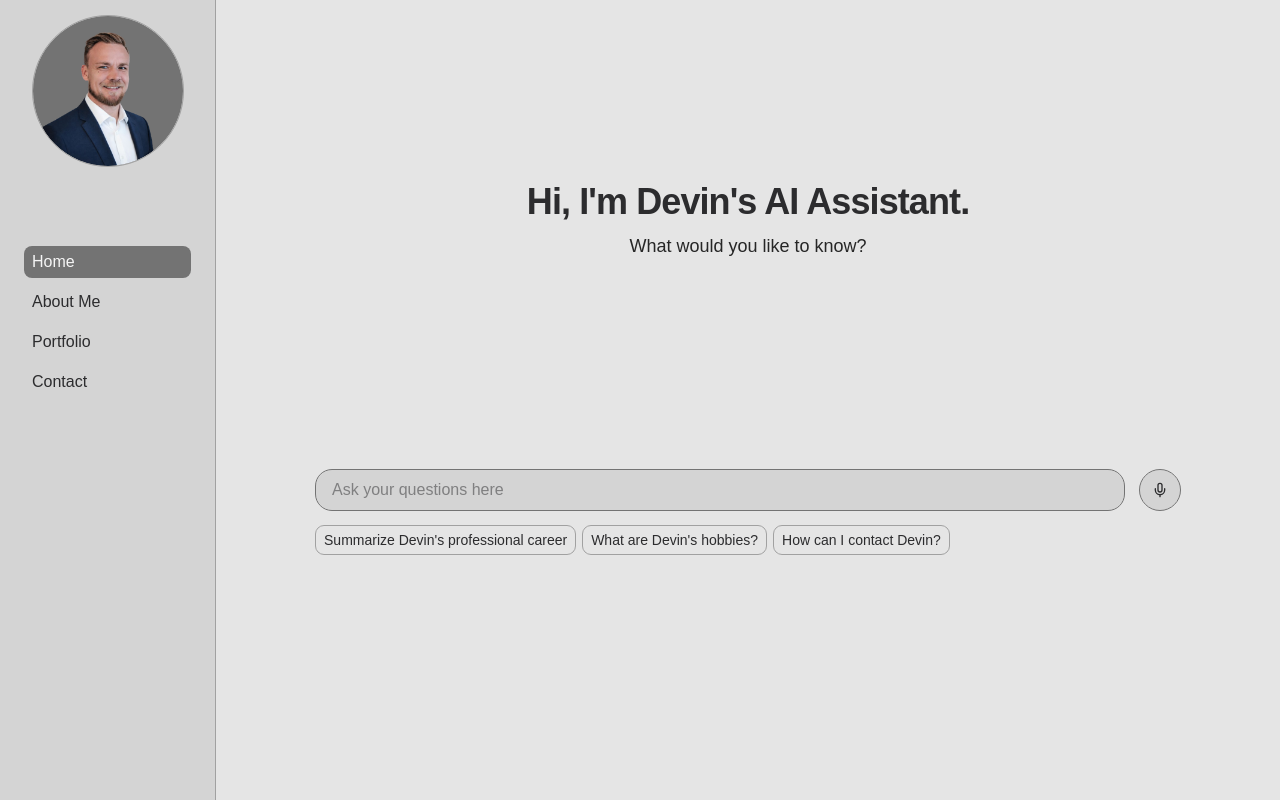
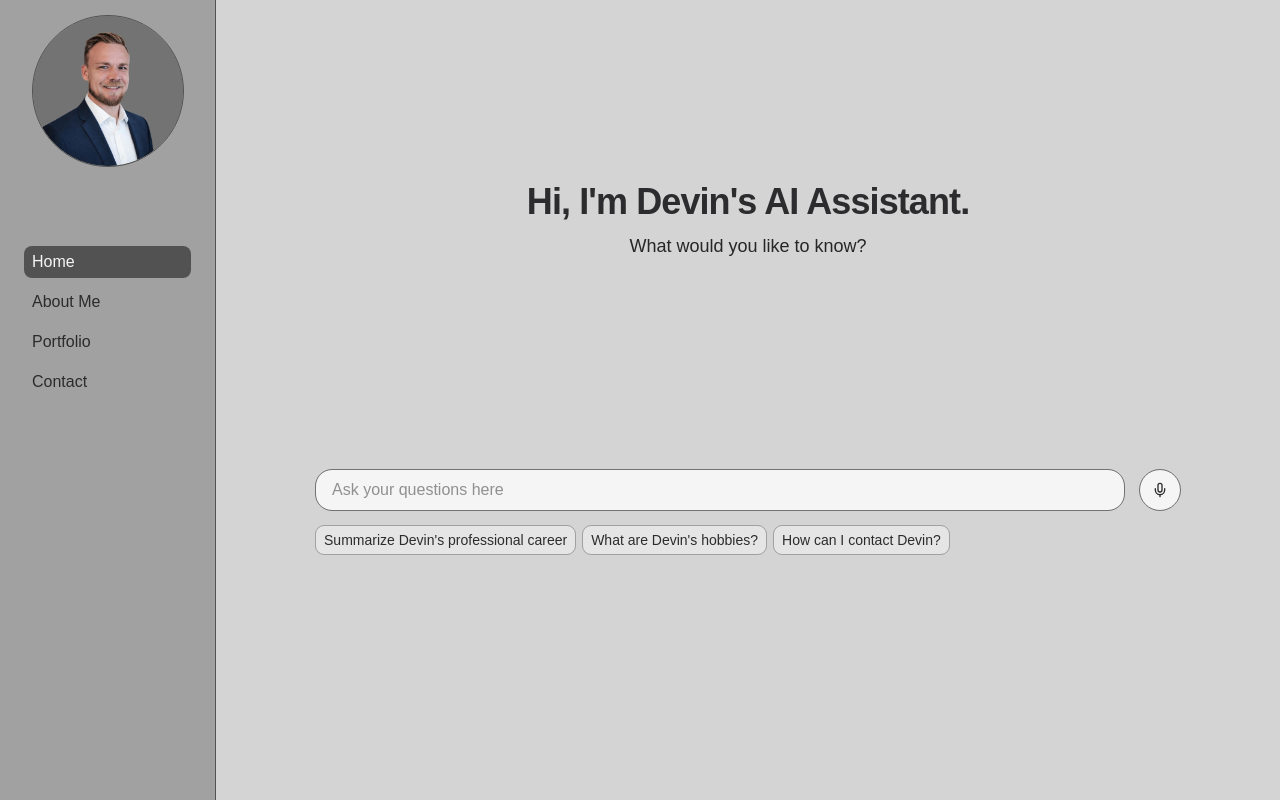
Before and after one commit to tidalsites/devinhaynes, a Next.js app: page / in a window 1280 px wide. Built offline with nearby package versions, Linux system fonts and the light colour scheme.

Commit message:
light mode updates

```diff
--- a/app/contact/page.tsx
+++ b/app/contact/page.tsx
@@ -10,7 +10,7 @@ export const metadata: Metadata = {
 
 export default function Contact() {
   return (
-    <div className="w-full h-full min-h-[calc(100vh-61px)] grid place-content-center bg-neutral-200 dark:bg-background">
+    <div className="w-full h-full min-h-[calc(100vh-61px)] grid place-content-center bg-neutral-300 dark:bg-background">
       <div className="flex flex-col gap-4 px-16 py-8 border border-neutral-400 dark:border-neutral-800 rounded-md bg-neutral-300 dark:bg-neutral-900">
         <h1 className="text-4xl font-bold">Contact Me</h1>
         <ContactForm />
--- a/app/page.tsx
+++ b/app/page.tsx
@@ -9,7 +9,7 @@ export const metadata: Metadata = {
 
 export default function Home() {
   return (
-    <div className="flex items-center sm:justify-center pb-8 h-[calc(100vh-61px)] md:h-screen px-6 md:px-16 bg-neutral-200 dark:bg-background">
+    <div className="flex items-center sm:justify-center pb-8 h-[calc(100vh-61px)] md:h-screen px-6 md:px-16 bg-neutral-300 dark:bg-background">
       <Chat />
     </div>
   );
--- a/app/portfolio/page.tsx
+++ b/app/portfolio/page.tsx
@@ -16,7 +16,7 @@ export const metadata: Metadata = {
 
 export default function Portfolio() {
   return (
-    <div className="flex min-h-screen flex-col items-center gap-12 py-24 px-6 md:px-10 lg:px-12 sm:items-start bg-neutral-200 dark:bg-background">
+    <div className="flex min-h-screen flex-col items-center gap-12 py-24 px-6 md:px-10 lg:px-12 sm:items-start bg-neutral-300 dark:bg-background">
       <div>
         <h1 className="max-w-xs text-3xl font-semibold leading-10 tracking-tight ">
           Portfolio
--- a/components/Chat.tsx
+++ b/components/Chat.tsx
@@ -267,7 +267,7 @@ export default function Chat() {
             >
               <textarea
                 placeholder="Ask your questions here"
-                className="rounded-2xl px-4 py-2 bg-neutral-300 dark:bg-neutral-900 outline-1 outline-neutral-500 dark:outline-neutral-800 resize-none grow field-sizing-content"
+                className="rounded-2xl px-4 py-2 bg-neutral-100 dark:bg-neutral-900 outline-1 outline-neutral-500 dark:outline-neutral-800 resize-none grow field-sizing-content"
                 ref={inputRef}
                 onChange={(e: ChangeEvent<HTMLTextAreaElement>) =>
                   setInput(e.currentTarget.value)
@@ -282,7 +282,7 @@ export default function Chat() {
               {input.trim() ? (
                 <button
                   type="submit"
-                  className="rounded-full bg-neutral-300 dark:bg-neutral-900 outline-1 outline-neutral-500 dark:outline-neutral-800 hover:bg-slate-500 hover:dark:bg-slate-800 hover:text-neutral-300 p-2 w-10 h-10 grid place-content-center"
+                  className="rounded-full bg-neutral-100 dark:bg-neutral-900 outline-1 outline-neutral-500 dark:outline-neutral-800 hover:bg-slate-500 hover:dark:bg-slate-800 hover:text-neutral-300 p-2 w-10 h-10 grid place-content-center"
                   aria-label="submit"
                   disabled={
                     status === "submitted" || messages.length > MAX_MESSAGES
@@ -292,7 +292,7 @@ export default function Chat() {
                 </button>
               ) : (
                 <button
-                  className="dark:text-neutral-400 bg-neutral-300 dark:bg-neutral-900 rounded-full h-10 w-10 shrink-0 outline-1 outline-neutral-500 dark:outline-neutral-800 grid place-content-center hover:bg-slate-500 hover:dark:bg-slate-800 hover:text-neutral-300"
+                  className="dark:text-neutral-400 bg-neutral-100 dark:bg-neutral-900 rounded-full h-10 w-10 shrink-0 outline-1 outline-neutral-500 dark:outline-neutral-800 grid place-content-center hover:bg-slate-500 hover:dark:bg-slate-800 hover:text-neutral-300"
                   onClick={handleVoiceClick}
                   disabled={
                     status === "submitted" || messages.length > MAX_MESSAGES
@@ -306,7 +306,7 @@ export default function Chat() {
           </div>
         )}
         {inputRef.current?.textLength === MAX_INPUT_LENGTH && (
-          <p className="text-xs text-neutral-400 dark:text-neutral-500 mt-1">
+          <p className="text-xs text-neutral-800 dark:text-neutral-500 mt-1">
             Maximum input length reached
           </p>
         )}
@@ -320,19 +320,19 @@ export default function Chat() {
           <div className="flex flex-wrap gap-y-2 gap-x-2">
             <button
               onClick={() => handleSuggestionClick("professional summary")}
-              className="px-2 py-1 rounded-lg outline outline-neutral-400 dark:outline-neutral-800 hover:bg-slate-500 hover:dark:bg-slate-800 hover:text-neutral-300 text-sm text-foreground flex items-center gap-1"
+              className="px-2 py-1 rounded-lg bg-neutral-200 outline outline-neutral-400 dark:outline-neutral-800 hover:bg-slate-500 hover:dark:bg-slate-800 hover:text-neutral-300 text-sm text-foreground flex items-center gap-1"
             >
               <span>Summarize Devin's professional career</span>
             </button>
             <button
               onClick={() => handleSuggestionClick("hobbies")}
-              className="px-2 py-1 rounded-lg outline outline-neutral-400 dark:outline-neutral-800 hover:bg-slate-500 hover:dark:bg-slate-800 hover:text-neutral-300 text-sm text-foreground flex items-center gap-1"
+              className="px-2 py-1 rounded-lg bg-neutral-200 outline outline-neutral-400 dark:outline-neutral-800 hover:bg-slate-500 hover:dark:bg-slate-800 hover:text-neutral-300 text-sm text-foreground flex items-center gap-1"
             >
               <span>What are Devin's hobbies?</span>
             </button>
             <button
               onClick={() => handleSuggestionClick("contact")}
-              className="px-2 py-1 rounded-lg outline outline-neutral-400 dark:outline-neutral-800 hover:bg-slate-500 hover:dark:bg-slate-800 hover:text-neutral-300 text-sm text-foreground flex items-center gap-1"
+              className="px-2 py-1 rounded-lg bg-neutral-200 outline outline-neutral-400 dark:outline-neutral-800 hover:bg-slate-500 hover:dark:bg-slate-800 hover:text-neutral-300 text-sm text-foreground flex items-center gap-1"
             >
               <span>How can I contact Devin?</span>
             </button>
--- a/components/Nav.tsx
+++ b/components/Nav.tsx
@@ -9,25 +9,25 @@ export const Nav = () => {
     <nav className="flex flex-col gap-2">
       <Link
         href="/"
-        className={`${pathname === "/" ? "bg-neutral-500 text-neutral-100 dark:bg-neutral-800 hover:dark:bg-neutral-800" : "dark:bg-neutral-900 hover:bg-neutral-400 hover:dark:bg-neutral-800 "} "shadow-[0_0_3px_-2px_#ccc] px-2 py-1 rounded-lg transition-all flex gap-2 items-center justify-between transition-all"`}
+        className={`${pathname === "/" ? "bg-neutral-600 text-neutral-100 dark:bg-neutral-800 hover:dark:bg-neutral-800" : "dark:bg-neutral-900 hover:bg-neutral-500 hover:text-neutral-200 hover:dark:bg-neutral-800 "} "shadow-[0_0_3px_-2px_#ccc] px-2 py-1 rounded-lg transition-all flex gap-2 items-center justify-between transition-all"`}
       >
         Home
       </Link>
       <Link
         href="/about"
-        className={`${pathname === "/about" ? "bg-neutral-500 text-neutral-100 dark:bg-neutral-800 hover:dark:bg-neutral-800" : "dark:bg-neutral-900 hover:bg-neutral-400 hover:dark:bg-neutral-800 "} "shadow-[0_0_3px_-2px_#ccc] px-2 py-1 rounded-lg transition-all flex gap-2 items-center justify-between transition-all"`}
+        className={`${pathname === "/about" ? "bg-neutral-600 text-neutral-100 dark:bg-neutral-800 hover:dark:bg-neutral-800" : "dark:bg-neutral-900 hover:bg-neutral-500 hover:text-neutral-200 hover:dark:bg-neutral-800 "} "shadow-[0_0_3px_-2px_#ccc] px-2 py-1 rounded-lg transition-all flex gap-2 items-center justify-between transition-all"`}
       >
         About Me
       </Link>
       <Link
         href="/portfolio"
-        className={`${pathname === "/portfolio" ? "bg-neutral-500 text-neutral-100 dark:bg-neutral-800 hover:dark:bg-neutral-800" : "dark:bg-neutral-900 hover:bg-neutral-400 hover:dark:bg-neutral-800 "} "shadow-[0_0_3px_-2px_#ccc] px-2 py-1 rounded-lg transition-all flex gap-2 items-center justify-between transition-all"`}
+        className={`${pathname === "/portfolio" ? "bg-neutral-600 text-neutral-100 dark:bg-neutral-800 hover:dark:bg-neutral-800" : "dark:bg-neutral-900 hover:bg-neutral-500 hover:text-neutral-200 hover:dark:bg-neutral-800 "} "shadow-[0_0_3px_-2px_#ccc] px-2 py-1 rounded-lg transition-all flex gap-2 items-center justify-between transition-all"`}
       >
         Portfolio
       </Link>
       <Link
         href="/contact"
-        className={`${pathname === "/contact" ? "bg-neutral-500 text-neutral-100 dark:bg-neutral-800 hover:dark:bg-neutral-800" : "dark:bg-neutral-900 hover:bg-neutral-400 hover:dark:bg-neutral-800 "} "shadow-[0_0_3px_-2px_#ccc] px-2 py-1 rounded-lg transition-all flex gap-2 items-center justify-between transition-all"`}
+        className={`${pathname === "/contact" ? "bg-neutral-600 text-neutral-100 dark:bg-neutral-800 hover:dark:bg-neutral-800" : "dark:bg-neutral-900 hover:bg-neutral-500 hover:text-neutral-200 hover:dark:bg-neutral-800 "} "shadow-[0_0_3px_-2px_#ccc] px-2 py-1 rounded-lg transition-all flex gap-2 items-center justify-between transition-all"`}
       >
         Contact
       </Link>
--- a/components/Sidebar.tsx
+++ b/components/Sidebar.tsx
@@ -5,10 +5,10 @@ import { MobileNav } from "./MobileNav";
 export const Sidebar = () => {
   return (
     <>
-      <aside className="hidden md:block w-62.5 py-4 px-6 z-20 bg-neutral-300 dark:bg-neutral-900 h-screen top-0 sticky border-r border-r-neutral-400 dark:border-r-neutral-800">
+      <aside className="hidden md:block w-62.5 py-4 px-6 z-20 bg-neutral-400 dark:bg-neutral-900 h-screen top-0 sticky border-r border-r-neutral-600 dark:border-r-neutral-800">
         <div className="flex flex-col gap-4 sticky top-4 h-full">
           <Image
-            className="rounded-full outline outline-neutral-400 dark:outline-neutral-800 mx-auto mb-16 bg-neutral-500 dark:bg-neutral-950"
+            className="rounded-full outline outline-neutral-600 dark:outline-neutral-800 mx-auto mb-16 bg-neutral-500 dark:bg-neutral-950"
             src="/profile.png"
             alt="Next.js logo"
             width={150}
--- a/package.json
+++ b/package.json
@@ -1,6 +1,6 @@
 {
   "name": "devinhaynes",
-  "version": "2.1.0",
+  "version": "2.1.1",
   "private": true,
   "scripts": {
     "dev": "next dev",
```
Also changed, not shown: app/about/page.tsx (+4 -4 lines).
